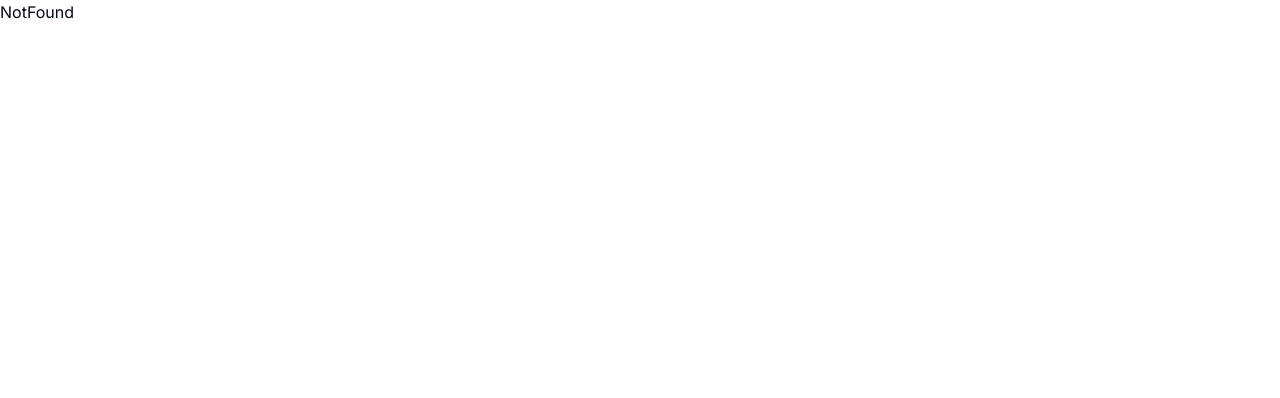
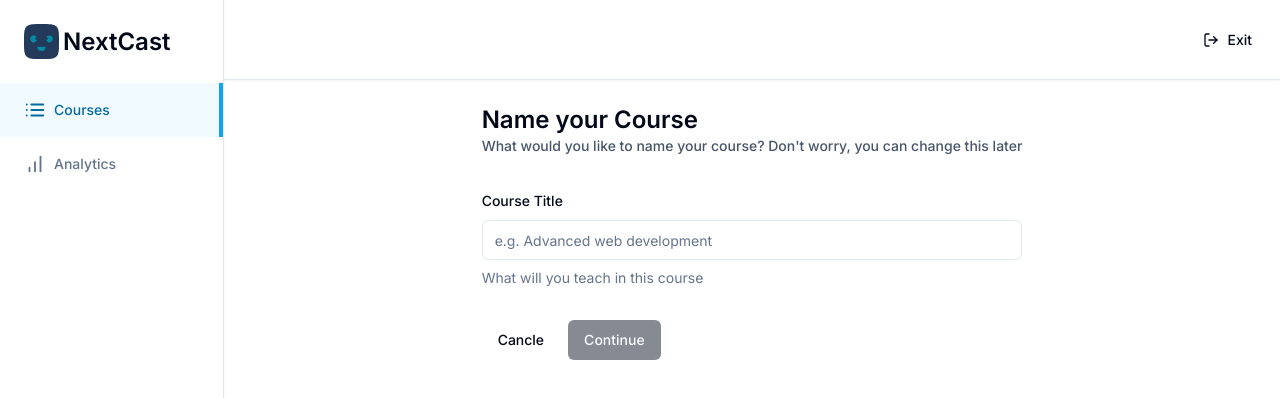
Before and after one commit to LW-Htet-Aung/next-cast, a Next.js app: page /instructor/courses/create in a window 1280 px wide. Before the commit this address had no page. Shown: the top 398 px of the page. Built offline with nearby package versions, Linux system fonts and the light colour scheme.

Commit message:
NC - added  course creation ui

```diff
--- /dev/null
+++ b/src/app/(teacher)/instructor/courses/[courseId]/page.tsx
@@ -0,0 +1,42 @@
+import { getCourse } from "@/actions/courses"
+import IconBadge from "@/components/ui/icon-badge"
+import { LayoutDashboard } from "lucide-react"
+
+type CourseDetailProps = {
+    params: {
+        courseId: string
+    }
+}
+const CourseDetail = async ({ params: { courseId } }: CourseDetailProps) => {
+    const course = await getCourse(courseId)
+    const requiredField = [
+        course.title,
+        course.description,
+        course.imageUrl,
+        course.price,
+        course.categoryId
+    ]
+    const totalField = requiredField.length;
+    const completedField = requiredField.filter(Boolean).length
+    const completionText = `(${completedField}/${totalField}) `
+    return (
+        <section className="p-6">
+            <div className="flex items-center justify-between">
+                <div className="flex flex-col gap-y-2">
+                    <h1 className="text-2xl font-medium">Course Setup</h1>
+                    <span className="text-sm text-slate-700 ">Complete All fields {completionText}</span>
+                </div>
+            </div>
+
+            <div className="grid grid-cols-1 md:grid-cols-2 gap-6 mt-16">
+                <div>
+                    <div className="flex items-center gap-2">
+                        <IconBadge variant='default' icon={LayoutDashboard} />
+                        <h2 className="text-xl">Customize your Course</h2>
+                    </div>
+                </div>
+            </div>
+        </section>
+    )
+}
+export default CourseDetail
--- /dev/null
+++ b/src/app/(teacher)/instructor/courses/create/page.tsx
@@ -0,0 +1,93 @@
+'use client'
+import { zodResolver } from "@hookform/resolvers/zod"
+import { useForm } from "react-hook-form"
+import { z } from "zod"
+import {
+    Form,
+    FormControl,
+    FormDescription,
+    FormField,
+    FormItem,
+    FormLabel,
+    FormMessage,
+} from "@/components/ui/form"
+import { Input } from "@/components/ui/input"
+import Link from "next/link"
+import { Button } from "@/components/ui/button"
+import { useRouter } from "next/navigation"
+import axios from "axios"
+import toast from "react-hot-toast"
+import { useTransition } from "react"
+
+const formSchema = z.object({
+    title: z.string().min(1, { message: 'Title is required' }),
+})
+
+const CreateCourse = () => {
+    const form = useForm<z.infer<typeof formSchema>>({
+        resolver: zodResolver(formSchema),
+        defaultValues: {
+            title: ""
+        }
+    })
+    const router = useRouter()
+    const { isSubmitting, isValid } = form.formState
+    const onSubmit = async (value: z.infer<typeof formSchema>) => {
+        try {
+            const response = await axios.post('/api/courses', value)
+            router.push(`${response.data.id}`)
+            toast.success('Course created')
+        } catch (error) {
+            toast.error('Something went wrong!')
+        }
+    }
+    return (
+        <div className="max-w-5xl mx-auto flex md:items-center md:justify-center h-full p-6">
+            <div>
+                <h1 className="text-2xl font-semibold">Name your Course</h1>
+                <p className="text-sm text-slate-600 font-medium">What would you like to name your course? Don&apos;t worry, you can change this later</p>
+
+                <Form {...form}>
+                    <form className='space-y-x mt-8' onSubmit={form.handleSubmit(onSubmit)}>
+                        <FormField control={form.control} name='title'
+                            render={({ field }) => (
+                                <FormItem>
+                                    <FormLabel >
+                                        Course Title
+                                    </FormLabel>
+                                    <FormControl>
+                                        <Input
+                                            disabled={isSubmitting}
+                                            placeholder="e.g. Advanced web development"
+                                            {...field}
+                                        />
+
+                                    </FormControl>
+                                    <FormDescription>
+                                        What will you teach in this course
+                                    </FormDescription>
+                                    <FormMessage />
+                                </FormItem>
+
+                            )}
+                        />
+                        <div className="flex items-center gap-x-2 mt-8">
+                            <Link href='/'>
+                                <Button variant='ghost' type='button'>
+                                    Cancle
+                                </Button>
+                            </Link>
+                            <Button
+                                disabled={!isValid || isSubmitting}
+                                type='submit'
+                            >
+                                Continue
+                            </Button>
+                        </div>
+                    </form>
+                </Form>
+            </div>
+        </div>
+    )
+}
+export default CreateCourse
--- a/src/app/(teacher)/instructor/courses/page.tsx
+++ b/src/app/(teacher)/instructor/courses/page.tsx
@@ -1,7 +1,19 @@
+'use client'
+import { Button } from "@/components/ui/button"
+import Link from "next/link"
+
 type Props = {}
 const CoursesPage = (props: Props) => {
+
     return (
-        <div>CoursesPage</div>
+        <div className="p-6">
+            <Link href='courses/create'
+            >
+                <Button>
+                    New Course
+                </Button>
+            </Link>
+        </div>
     )
 }
 export default CoursesPage
```
